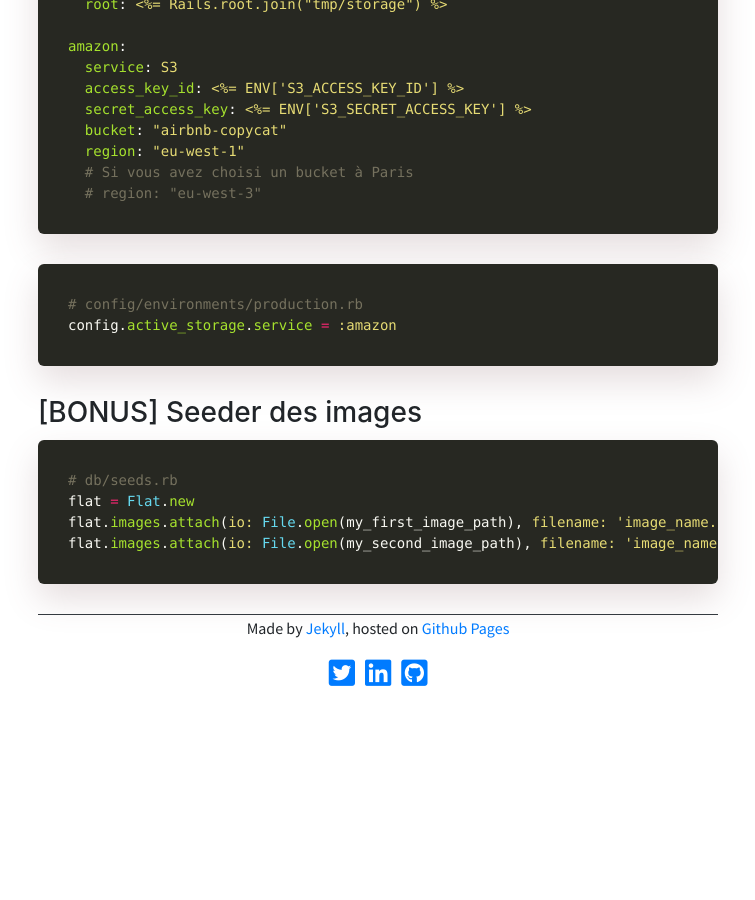
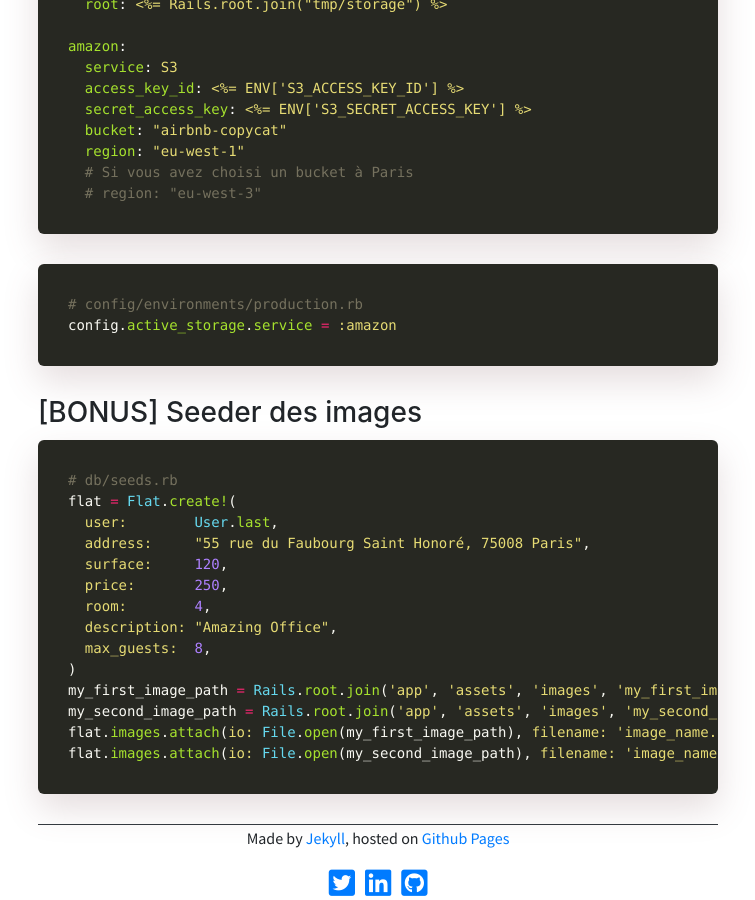
Before and after one commit to alexandrebk/alexandrebk.github.io, a Jekyll site: the page built from _posts/2019-09-15-active-storage.md, in a window 1280 px wide and 900 px high, scrolled down 4354 px. Shown: the whole window, without its empty margins (262-1017 px from the left). Built offline with Jekyll 4.4.1, drawn with Linux system fonts in a browser that asks for light colours; nearby versions of some CDN libraries; before the commit the page ends 5044 px from its top, so only the background shows below that.

Commit message:
Seed for Active Storage

````diff
--- a/_posts/2019-09-15-active-storage.md
+++ b/_posts/2019-09-15-active-storage.md
@@ -155,7 +155,17 @@ config.active_storage.service = :amazon
 
 ```ruby
 # db/seeds.rb
-flat = Flat.new
+flat = Flat.create!(
+  user:        User.last,
+  address:     "55 rue du Faubourg Saint Honoré, 75008 Paris",
+  surface:     120,
+  price:       250,
+  room:        4,
+  description: "Amazing Office",
+  max_guests:  8,
+)
+my_first_image_path = Rails.root.join('app', 'assets', 'images', 'my_first_image.png')
+my_second_image_path = Rails.root.join('app', 'assets', 'images', 'my_second_image.png')
 flat.images.attach(io: File.open(my_first_image_path), filename: 'image_name.png', content_type: 'image/png')
 flat.images.attach(io: File.open(my_second_image_path), filename: 'image_name.png', content_type: 'image/png')
 ```
````
